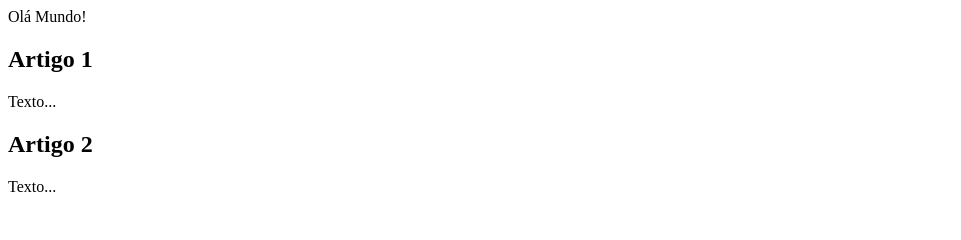
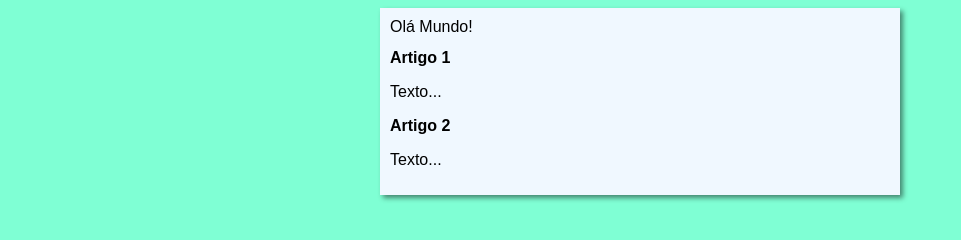
Before and after one commit to Vimmi31/OlaMundo, a plain HTML site: page site-exemplo/index.html in a window 1280 px wide. Shown: the whole page, without its empty margins (0-961 px from the left). Drawn offline with Linux system fonts and the light colour scheme.

Commit message:
Comecei o design

```diff
--- /dev/null
+++ b/site-exemplo/estilo/style.css
@@ -0,0 +1,16 @@
+* {
+    font-family: Arial, Helvetica, sans-serif;
+    font-size: 16px;
+}
+
+body {
+    background-color: aquamarine;
+}
+
+main {
+    background-color: aliceblue;
+    width: 500px;
+    margin: auto;
+    padding: 10px;
+    box-shadow: 3px 3px 5px rgba(0, 0, 0, 0.473);
+}
--- a/site-exemplo/index.html
+++ b/site-exemplo/index.html
@@ -5,6 +5,7 @@
     <meta http-equiv="X-UA-Compatible" content="IE=edge">
     <meta name="viewport" content="width=device-width, initial-scale=1.0">
     <title>Olá!</title>
+    <link rel="stylesheet" href="estilo/style.css" >
 </head>
 <body>
    <main>
```
